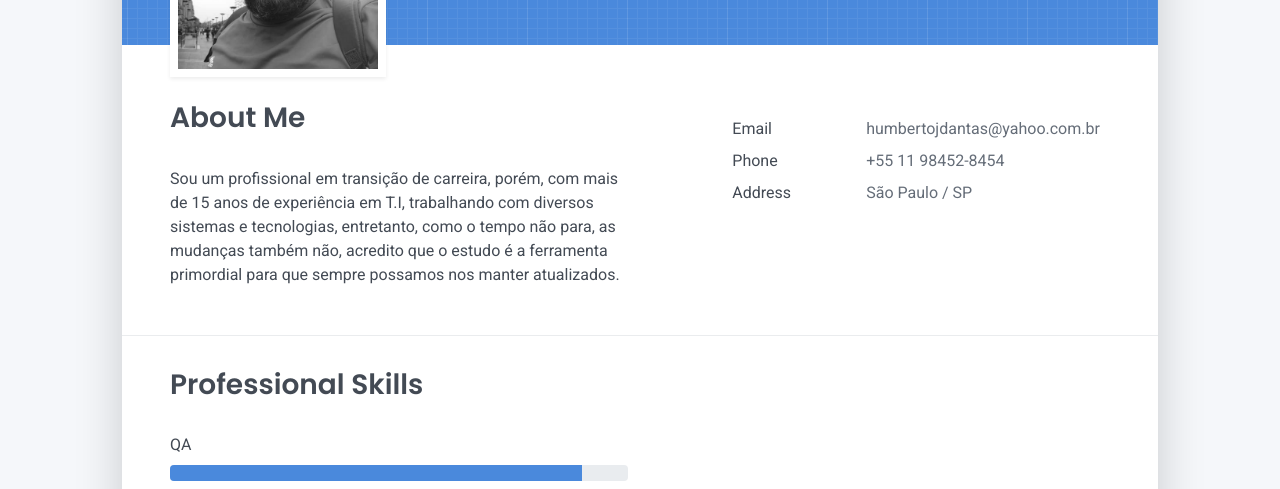
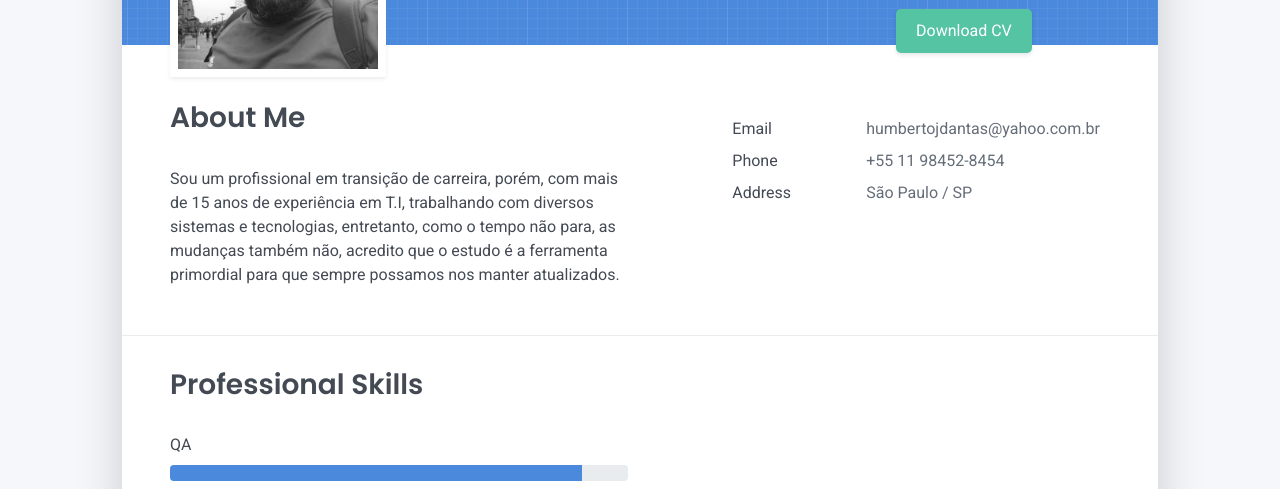
Before and after one commit to humbjd/CV-template-hjd, a plain HTML site: page index.html in a window 1280 px wide. Shown: the part 311-800 px from the top of the page. Drawn offline with Linux system fonts and the light colour scheme.

Commit message:
Implementacao de download do CV

```diff
--- a/css/main.css
+++ b/css/main.css
@@ -138,3 +138,23 @@ footer a:not(.nav-link) {
   .page-break {
     padding-top: 5rem;
     page-break-before: always; } }
+
+
+  #btnDownload {
+      background-color: #55c4a2;
+      color: white;
+      padding: 10px 20px;
+      font-size: 16px;
+      border: none;
+      border-radius: 5px;
+      cursor: pointer;
+      position:absolute;
+      top:40%;
+      left:70%;
+      transition: background-color 0.3s;
+      box-shadow: 0px 2px 4px rgba(0, 0, 0, 0.1);
+    }
+
+  #btnDownload:hover {
+      background-color: #0b8d6d;
+    }
--- a/index.html
+++ b/index.html
@@ -58,6 +58,11 @@
         <p data-aos="fade-left" data-aos-delay="100">Analista e Desenvolvedor de Sistemas</p>
       </div>
     </div>
+  </div>
+  <div>
+    <a href="../CV-template-hjd/docs/CV_Humberto_Dantas.pdf" download>
+      <button id="btnDownload" type="button" type="button">Download CV</button>
+    </a>
   </div>
   <div class="about-section pt-4 px-3 px-lg-4 mt-1">
     <div class="row">
```
Also changed, not shown: 1 other file.
